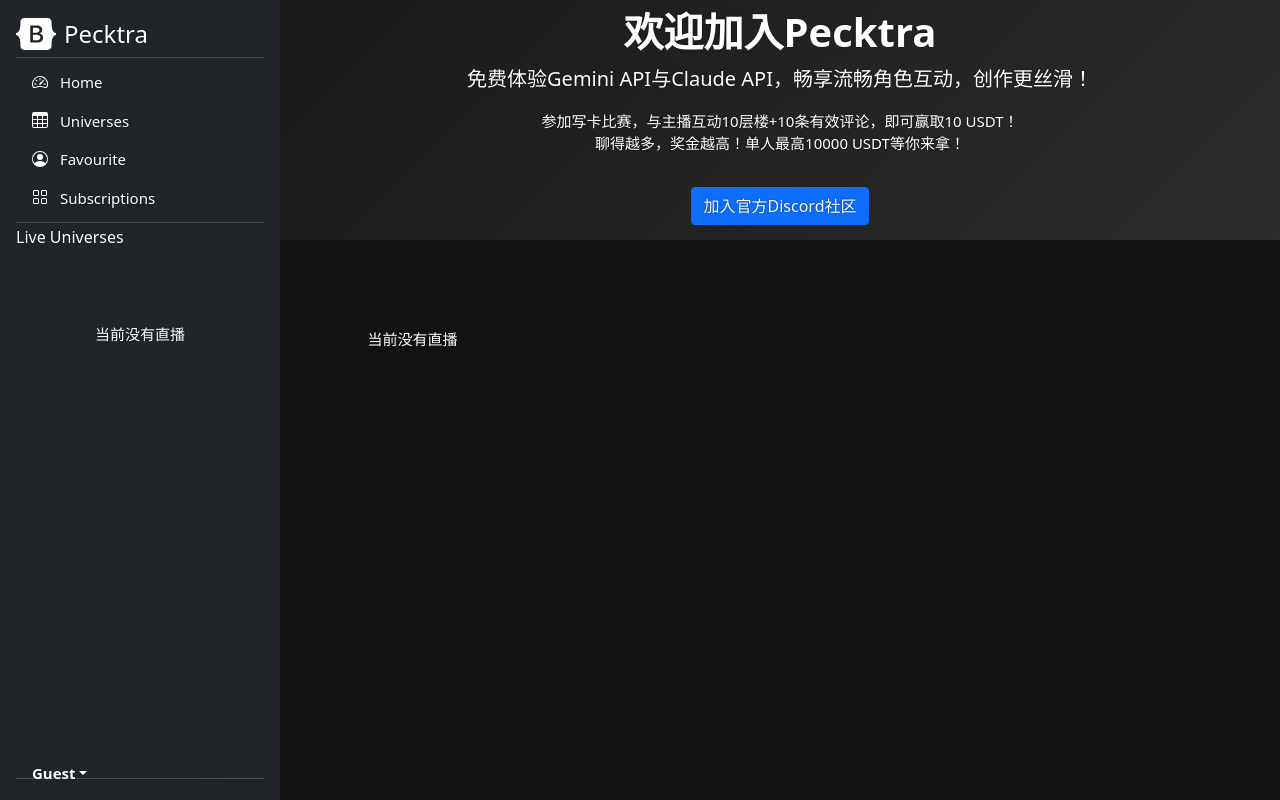
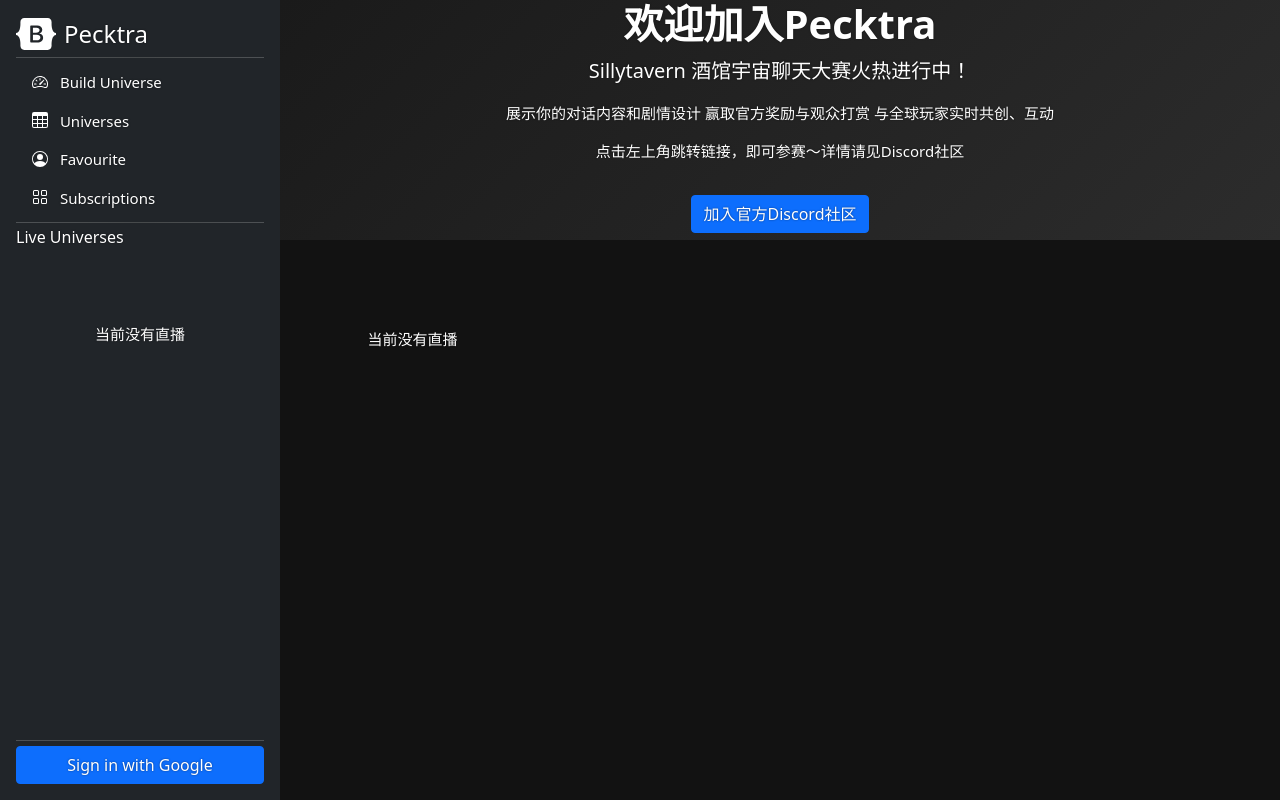
Before and after one commit to pecktra/OnLineDjangoChat, a Django app: page / in a window 1280 px wide. Run offline with Django 5.2, Linux system fonts and the light colour scheme; data that the repository does not hold is empty; some libraries are stand-ins or nearby versions.

Commit message:
update ui

```diff
--- a/chatProject/chatApp/static/js/user.mjs
+++ b/chatProject/chatApp/static/js/user.mjs
@@ -28,7 +28,7 @@
     }
 
     static updateUI(room_id,userInfo) {
-        document.getElementById('username').textContent = userInfo.uname;
+        // document.getElementById('username').textContent = userInfo.uname;
         document.getElementById('googleLoginLink').style.display = userInfo.status ? 'none' : 'block';
         document.getElementById('logoutLink').style.display = userInfo.status ? 'block' : 'none';
         if(room_id != "None"){
@@ -60,7 +60,7 @@
     }
 
     static showGuestUI() {
-        document.getElementById('username').textContent = 'Guest';
+        // document.getElementById('username').textContent = 'Guest';
         document.getElementById('logoutLink').style.display = 'none';
         document.getElementById('googleLoginLink').style.display = 'block';
     }
--- a/chatProject/chatApp/templates/home.html
+++ b/chatProject/chatApp/templates/home.html
@@ -8,8 +8,10 @@
     <div class="homepage-header">
         <div>
             <h1>欢迎加入Pecktra</h1>
-            <p class="lead">免费体验Gemini API与Claude API，畅享流畅角色互动，创作更丝滑！</p>
-            <p>参加写卡比赛，与主播互动10层楼+10条有效评论，即可赢取10 USDT！<br>聊得越多，奖金越高！单人最高10000 USDT等你来拿！</p>
+            <p class="lead">Sillytavern 酒馆宇宙聊天大赛火热进行中！</p>
+            <p>展示你的对话内容和剧情设计 赢取官方奖励与观众打赏 与全球玩家实时共创、互动</p>
+            <p></p>
+            <p>点击左上角跳转链接，即可参赛～详情请见Discord社区</p>
             <a href="https://discord.gg/cDHgrU3yYN" class="btn btn-primary mt-3" target="_blank">加入官方Discord社区</a>
         </div>
     </div>
--- a/chatProject/chatApp/templates/room_v3.html
+++ b/chatProject/chatApp/templates/room_v3.html
@@ -79,13 +79,18 @@
                 </div>
 			<hr>
 			<ul class="nav nav-pills flex-column mb-auto">
-				<li>
+				<!-- <li>
 					<a href="/api/live/redirect_to_random_room" class="nav-link text-white home-link" data-bs-toggle="tooltip" data-bs-placement="right" title="Home">
 						<svg class="bi me-2" width="16" height="16"><use xlink:href="#speedometer2"/></svg>
 						Home
 					</a>
+				</li> -->
+				<li>
+					<a href="#" class="nav-link text-white build-universe" data-bs-toggle="tooltip" data-bs-placement="right" title="Build Universe">
+						<svg class="bi me-2" width="16" height="16"><use xlink:href="#speedometer2"/></svg>
+						Build Universe
+					</a>
 				</li>
-
 				<li>
 					<a href="#" class="nav-link text-white room-link" data-bs-toggle="tooltip" data-bs-placement="right" title="Room">
 						<svg class="bi me-2" width="16" height="16"><use xlink:href="#table"/></svg>
@@ -120,9 +125,8 @@
 				<!-- 动态内容将由JavaScript填充 -->
 			</div>
 			<hr>
-			<div class="dropdown">
+			<!-- <div class="dropdown">
 				<a href="#" class="d-flex align-items-center text-white text-decoration-none dropdown-toggle" id="dropdownUser1" data-bs-toggle="dropdown" aria-expanded="false">
-					<!-- <img src="https://github.com/mdo.png" alt="" width="32" height="32" class="rounded-circle me-2" id="userAvatar"> -->
 					<strong id="username">Loading...</strong>
 				</a>
 				<ul class="dropdown-menu dropdown-menu-dark text-small shadow" aria-labelledby="dropdownUser1">
@@ -131,7 +135,11 @@
 					<li><a class="dropdown-item" href="#" id="logoutLink">Sign out</a></li>
 					<li><a class="dropdown-item" href="#" id="googleLoginLink" >Sign in with Google</a></li>
 				</ul>
-			</div>
+			</div> -->
+            <div class="auth-buttons">
+                <a href="#" class="btn btn-primary" id="googleLoginLink" style="display: none;">Sign in with Google</a>
+                <a href="#" class="btn btn-secondary" id="logoutLink" style="display: none;">Sign out</a>
+            </div>
 		</div>
 
 
@@ -333,6 +341,15 @@
             });
         }
 
+    // 获取 Home 链接并添加点击事件
+        const BuildUniverseLink = document.querySelector('.build-universe');
+        if (BuildUniverseLink) {
+            BuildUniverseLink.addEventListener('click', (e) => {
+                e.preventDefault(); // 阻止默认跳转
+                window.open("{{ build_universe_url }}", "_blank") // 跳转st
+            });
+        }
+
 
     // // 仅在手机端（<= 768px）应用切换逻辑
     // if (window.innerWidth <= 768) {
```
Also changed, not shown: 1 other file.
